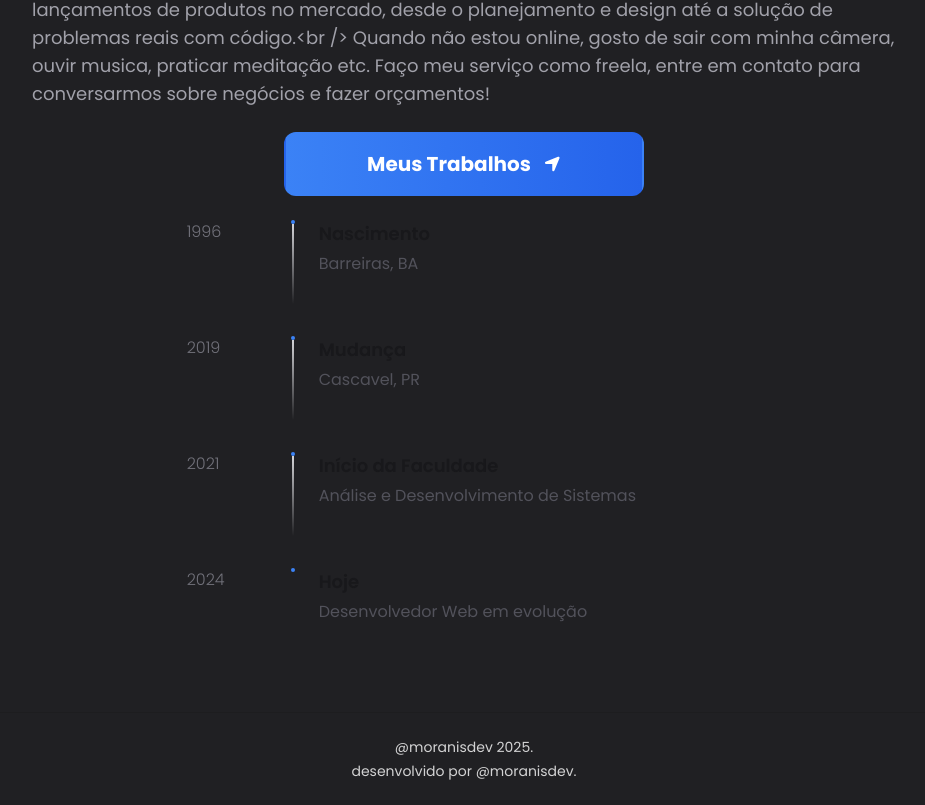
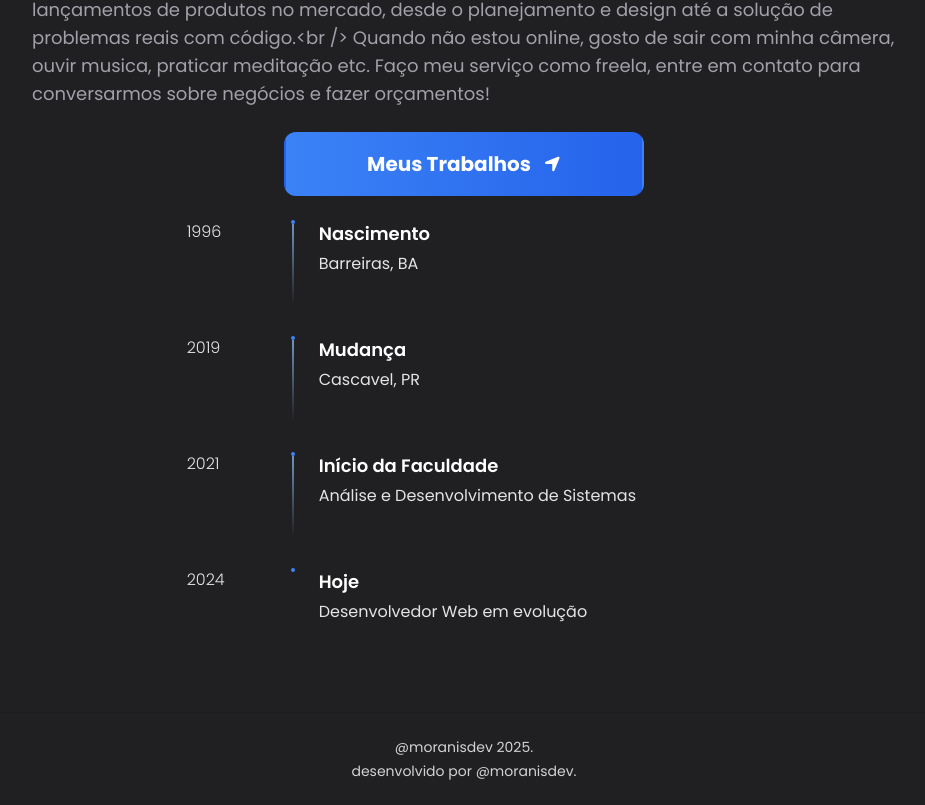
Before and after one commit to MichaelMoranis/portifolio, a React (Vite) app: page / in a window 1280 px wide. Shown: the part 1176-1981 px from the top of the page, without its empty margins (176-1101 px from the left). Built offline with nearby package versions, Linux system fonts and the light colour scheme.

Commit message:
Adjust WorkText theme colors

```diff
--- a/src/components/WorkText/index.tsx
+++ b/src/components/WorkText/index.tsx
@@ -59,7 +59,7 @@ function WorkText() {
           >
             {/* Ano - Coluna esquerda */}
             <div className="flex-shrink-0 w-16 md:w-20">
-              <div className="text-sm md:text-base font-light text-zinc-500 dark:text-zinc-400">
+              <div className="text-sm md:text-base font-light text-zinc-200 dark:text-zinc-900">
                 {event.year}
               </div>
             </div>
@@ -68,16 +68,16 @@ function WorkText() {
             <div className="flex flex-col items-center">
               <div className="w-1 h-1 bg-blue-500 dark:bg-blue-400 rounded-full" />
               {index !== timelineEvents.length - 1 && (
-                <div className="w-0.5 h-16 md:h-20 bg-gradient-to-b from-zinc-300 to-transparent dark:from-zinc-600 dark:to-transparent" />
+                <div className="w-0.5 h-16 md:h-20 bg-gradient-to-b from-blue-300/70 to-transparent dark:from-blue-400/50 dark:to-transparent" />
               )}
             </div>
 
             {/* Conteúdo - Coluna direita */}
             <div className="pb-4 md:pb-6">
-              <h3 className="text-base md:text-lg font-semibold text-zinc-900 dark:text-zinc-100 mb-1">
+              <h3 className="text-base md:text-lg font-semibold dark:text-zinc-900  mb-1">
                 {event.title}
               </h3>
-              <p className="text-sm md:text-base text-zinc-600 dark:text-zinc-400">
+              <p className="text-sm md:text-base text-zinc-200 dark:text-zinc-900">
                 {event.description}
               </p>
             </div>
```
